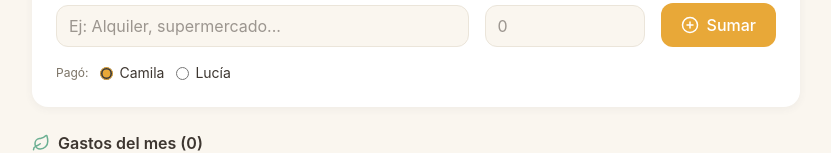
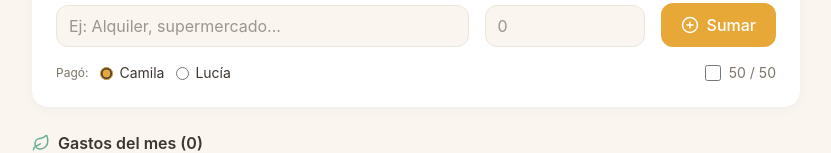
Before and after one commit to camiurenda/MoneyGrows, a React (Vite) app: page / in a window 1280 px wide. Shown: the part 598-751 px from the top of the page, without its empty margins (224-1055 px from the left). Built offline with nearby package versions, Linux system fonts and the light colour scheme; no server answers; the database is empty.

Commit message:
feat: opcion 50/50 para gastos

```diff
--- a/src/components/ExpenseForm.tsx
+++ b/src/components/ExpenseForm.tsx
@@ -2,7 +2,7 @@ import { useState } from 'react'
 import { PlusCircle, Receipt, Loader2 } from 'lucide-react'
 
 interface ExpenseFormProps {
-  onAdd: (nombre: string, monto: number, pagador: 'A' | 'B') => void
+  onAdd: (nombre: string, monto: number, pagador: 'A' | 'B', tipoSplit: 'proporcional' | 'igual') => void
   nombreA: string
   nombreB: string
 }
@@ -11,6 +11,7 @@ export function ExpenseForm({ onAdd, nombreA, nombreB }: ExpenseFormProps) {
   const [nombre, setNombre] = useState('')
   const [monto, setMonto] = useState('')
   const [pagador, setPagador] = useState<'A' | 'B'>('A')
+  const [split50, setSplit50] = useState(false)
   const [guardando, setGuardando] = useState(false)
 
   const handleSubmit = async (e: React.FormEvent) => {
@@ -19,12 +20,13 @@ export function ExpenseForm({ onAdd, nombreA, nombreB }: ExpenseFormProps) {
     if (!nombre.trim() || isNaN(m) || m <= 0) return
     setGuardando(true)
     try {
-      await onAdd(nombre.trim(), m, pagador)
+      await onAdd(nombre.trim(), m, pagador, split50 ? 'igual' : 'proporcional')
     } finally {
       setGuardando(false)
       setNombre('')
       setMonto('')
       setPagador('A')
+      setSplit50(false)
     }
   }
 
@@ -66,6 +68,7 @@ export function ExpenseForm({ onAdd, nombreA, nombreB }: ExpenseFormProps) {
           {guardando ? 'Guardando...' : 'Sumar'}
         </button>
       </div>
+      <div className="flex flex-col sm:flex-row sm:items-center gap-3">
         <div className="flex items-center gap-3">
           <span className="text-xs text-text-light">Pagó:</span>
           <label className="flex items-center gap-1.5 text-sm cursor-pointer">
@@ -75,6 +78,7 @@ export function ExpenseForm({ onAdd, nombreA, nombreB }: ExpenseFormProps) {
               checked={pagador === 'A'}
               onChange={() => setPagador('A')}
               className="accent-accent"
+              disabled={guardando}
             />
             {nombreA}
           </label>
@@ -85,10 +89,24 @@ export function ExpenseForm({ onAdd, nombreA, nombreB }: ExpenseFormProps) {
               checked={pagador === 'B'}
               onChange={() => setPagador('B')}
               className="accent-secondary"
+              disabled={guardando}
             />
             {nombreB}
           </label>
         </div>
+        <div className="sm:ml-auto">
+          <label className="flex items-center gap-2 text-sm cursor-pointer select-none">
+            <input
+              type="checkbox"
+              checked={split50}
+              onChange={(e) => setSplit50(e.target.checked)}
+              disabled={guardando}
+              className="w-4 h-4 rounded accent-accent"
+            />
+            <span className={split50 ? 'text-accent font-medium' : 'text-text-light'}>50 / 50</span>
+          </label>
+        </div>
+      </div>
     </form>
   )
 }
--- a/src/components/ExpenseItem.tsx
+++ b/src/components/ExpenseItem.tsx
@@ -1,4 +1,4 @@
-import { Trash2, CreditCard } from 'lucide-react'
+import { Trash2, CreditCard, Scale } from 'lucide-react'
 import type { SplitPorGasto } from '../types'
 
 interface ExpenseItemProps {
@@ -21,11 +21,16 @@ export function ExpenseItem({ split, nombreA, nombreB, onRemove }: ExpenseItemPr
     <div className="bg-card rounded-2xl p-4 shadow-[var(--shadow-card)] flex flex-col sm:flex-row sm:items-center gap-3 sm:gap-6 transition-shadow hover:shadow-[var(--shadow-card-hover)]">
       <div className="flex-1 min-w-0">
         <p className="font-medium text-text truncate">{g.nombre}</p>
-        <div className="flex items-center gap-2 mt-0.5">
+        <div className="flex items-center gap-2 mt-0.5 flex-wrap">
           <p className="text-sm text-text-light">{fmt(g.monto)}</p>
           <span className={`inline-flex items-center gap-1 text-xs px-2 py-0.5 rounded-full ${pagadorColor}`}>
             <CreditCard size={12} /> Pagó {pagadorNombre}
           </span>
+          {g.tipo_split === 'igual' && (
+            <span className="inline-flex items-center gap-1 text-xs px-2 py-0.5 rounded-full bg-bg text-text-light border border-border">
+              <Scale size={12} /> 50/50
+            </span>
+          )}
         </div>
       </div>
       <div className="flex items-center gap-4 flex-1">
--- a/src/hooks/useSplit.ts
+++ b/src/hooks/useSplit.ts
@@ -207,13 +207,14 @@ export function useSplit() {
   )
 
   const addGasto = useCallback(
-    async (nombre: string, monto: number, pagador: 'A' | 'B') => {
+    async (nombre: string, monto: number, pagador: 'A' | 'B', tipoSplit: 'proporcional' | 'igual' = 'proporcional') => {
       const tempId = crypto.randomUUID()
       const nuevo: Gasto = {
         id: tempId,
         nombre,
         monto,
         pagador,
+        tipo_split: tipoSplit,
         mes,
         created_at: new Date().toISOString(),
       }
@@ -224,7 +225,7 @@ export function useSplit() {
       if (!offline) {
         const { data, error: err } = await supabase
           .from('gastos')
-          .insert({ nombre, monto, pagador, mes } as any)
+          .insert({ nombre, monto, pagador, tipo_split: tipoSplit, mes } as any)
           .select()
           .single()
         if (err) {
@@ -292,14 +293,16 @@ export function useSplit() {
   const splitPorGasto = useMemo<SplitPorGasto[]>(() => {
     const [a, b] = perfiles.length >= 2 ? [perfiles[0], perfiles[1]] : [null, null]
     const totalIngreso = (a?.ingreso ?? 0) + (b?.ingreso ?? 0)
-    if (totalIngreso === 0) {
-      return gastos.map((g) => ({ gasto: g, montoA: g.monto / 2, montoB: g.monto / 2 }))
-    }
-    return gastos.map((g) => ({
-      gasto: g,
-      montoA: g.monto * ((a?.ingreso ?? 0) / totalIngreso),
-      montoB: g.monto * ((b?.ingreso ?? 0) / totalIngreso),
-    }))
+    return gastos.map((g) => {
+      if (g.tipo_split === 'igual' || totalIngreso === 0) {
+        return { gasto: g, montoA: g.monto / 2, montoB: g.monto / 2 }
+      }
+      return {
+        gasto: g,
+        montoA: g.monto * ((a?.ingreso ?? 0) / totalIngreso),
+        montoB: g.monto * ((b?.ingreso ?? 0) / totalIngreso),
+      }
+    })
   }, [perfiles, gastos])
 
   const resumen = useMemo<Resumen>(() => {
--- a/src/types/index.ts
+++ b/src/types/index.ts
@@ -11,6 +11,7 @@ export interface Gasto {
   nombre: string
   monto: number
   pagador: 'A' | 'B'
+  tipo_split: 'proporcional' | 'igual'
   mes: string
   created_at: string
 }
```
Lines whose indentation alone changed are shown as unchanged.
